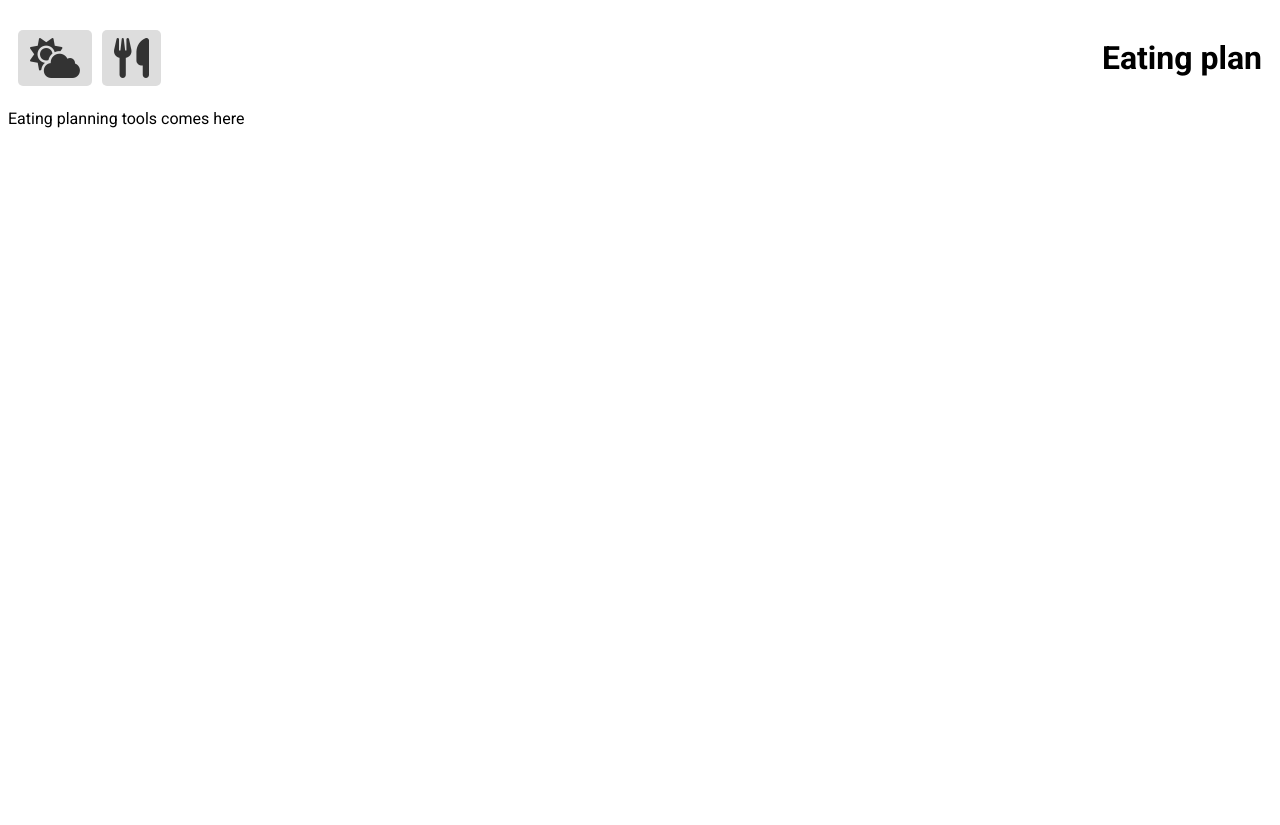
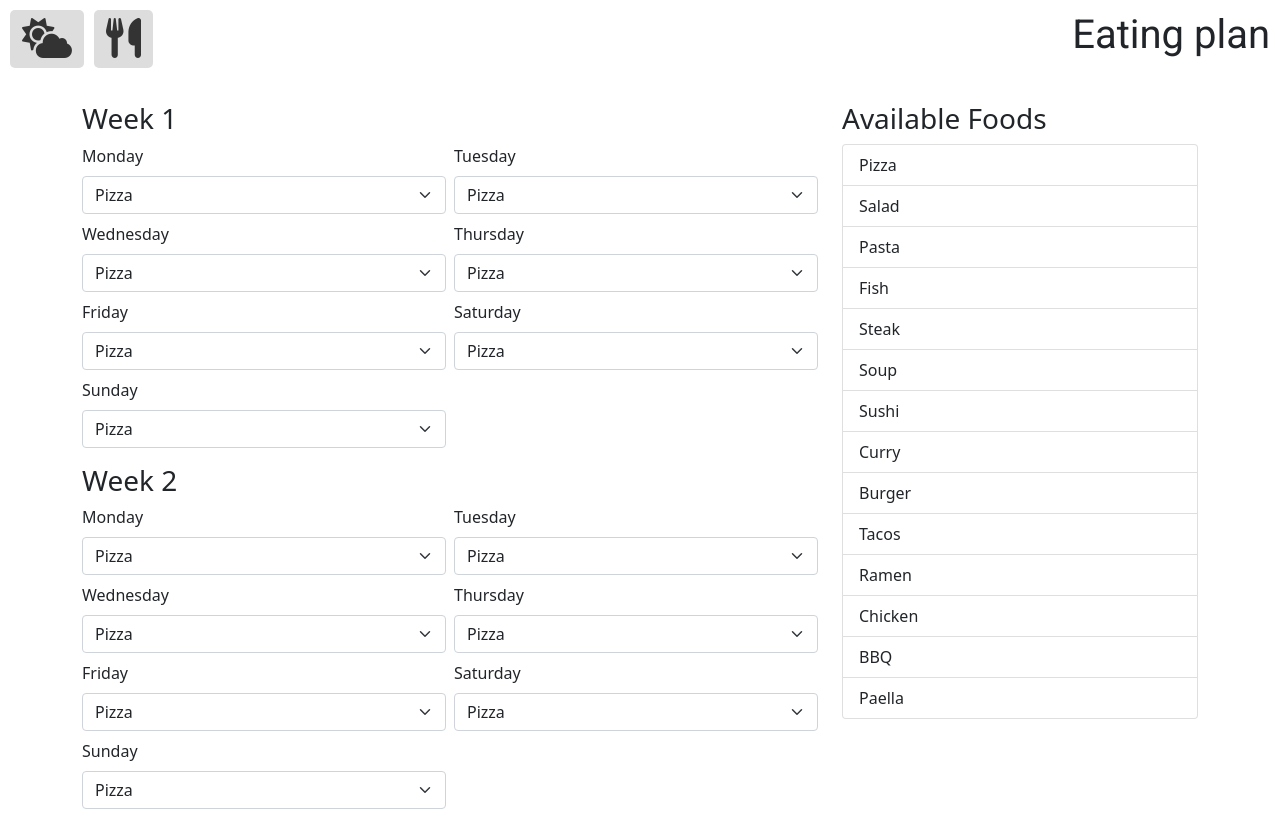
Before and after one commit to Jakob37/Home-display, a Flask app: page /eating in a window 1280 px wide. Before the commit the page ends 128 px from the top, so only its background shows below. Run offline with Flask 3, Linux system fonts and the light colour scheme; some libraries are stand-ins or nearby versions.

Commit message:
Boiler food list

```diff
--- a/app.py
+++ b/app.py
@@ -83,10 +83,34 @@ def hello_user():
 
 @app.route("/eating")
 def eating_page():
-    data = {
-        "title": "Eating"
+
+    weeks = {
+        'Week 1': {
+            'Monday': 'Pizza',
+            'Tuesday': 'Salad',
+            'Wednesday': 'Pasta',
+            'Thursday': 'Fish',
+            'Friday': 'Steak',
+            'Saturday': 'Soup',
+            'Sunday': 'Sushi'
+        },
+        'Week 2': {
+            'Monday': 'Curry',
+            'Tuesday': 'Burger',
+            'Wednesday': 'Tacos',
+            'Thursday': 'Ramen',
+            'Friday': 'Chicken',
+            'Saturday': 'BBQ',
+            'Sunday': 'Paella'
+        }
     }
-    return render_template("eating_plan.html", **data)
+    available_foods = ['Pizza', 'Salad', 'Pasta', 'Fish', 'Steak', 'Soup', 'Sushi', 'Curry', 'Burger', 'Tacos', 'Ramen', 'Chicken', 'BBQ', 'Paella']
+
+    # data = {
+    #     "weeks": weeks,
+    #     "available_foods": available_foods
+    # }
+    return render_template("eating_plan.html", weeks=weeks, available_foods=available_foods)
 
 
 if __name__ == "__main__":
--- a/templates/eating_plan.html
+++ b/templates/eating_plan.html
@@ -9,5 +9,38 @@
 {% endblock %}
 
 {% block main_content %}
-Eating planning tools comes here
+
+
+<div class="container mt-4">
+    <div class="row">
+        <div class="col-md-8">
+            {% for week, meals in weeks.items() %}
+                <div class="mb-3">
+                    <h3>{{ week }}</h3>
+                    <div class="row g-2">
+                        {% for day, meal in meals.items() %}
+                            <div class="col-md-6">
+                                <label for="{{ week }}-{{ day }}" class="form-label">{{ day }}</label>
+                                <select id="{{ week }}-{{ day }}" class="form-select">
+                                    {% for food in available_foods %}
+                                        <option value="{{ food }}">{{ food }}</option>
+                                    {% endfor %}
+                                </select>
+                            </div>
+                        {% endfor %}
+                    </div>
+                </div>
+            {% endfor %}
+        </div>
+        <div class="col-md-4">
+            <h3>Available Foods</h3>
+            <ul class="list-group">
+                {% for food in available_foods %}
+                    <li class="list-group-item">{{ food }}</li>
+                {% endfor %}
+            </ul>
+        </div>
+    </div>
+</div>
+
 {% endblock %}
--- a/templates/head.html
+++ b/templates/head.html
@@ -5,3 +5,4 @@
 <link href="https://fonts.googleapis.com/css2?family=Roboto:wght@400;700&display=swap" rel="stylesheet">
 <link rel="stylesheet" type="text/css" href="{{ url_for('static', filename='css/style.css')}}">
 <link href="https://cdnjs.cloudflare.com/ajax/libs/font-awesome/6.0.0-beta3/css/all.min.css" rel="stylesheet">
+<link href="https://cdn.jsdelivr.net/npm/bootstrap@5.1.3/dist/css/bootstrap.min.css" rel="stylesheet">
```
